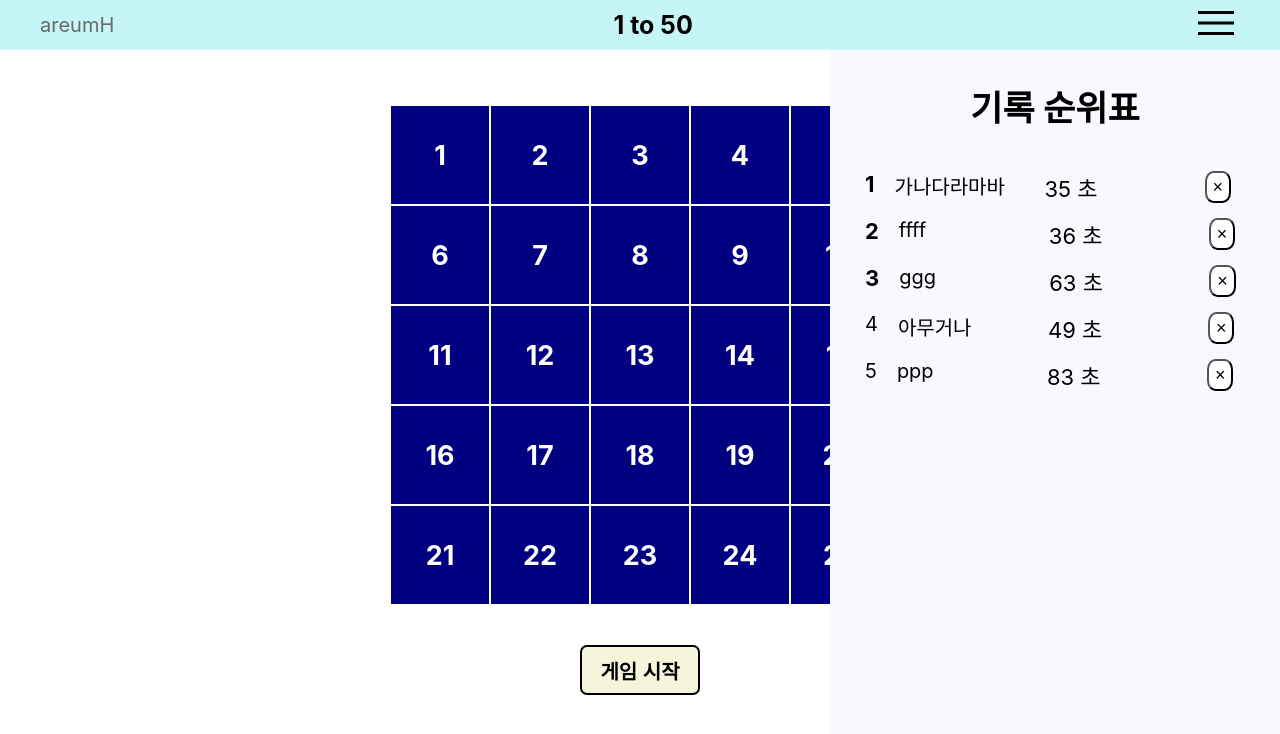
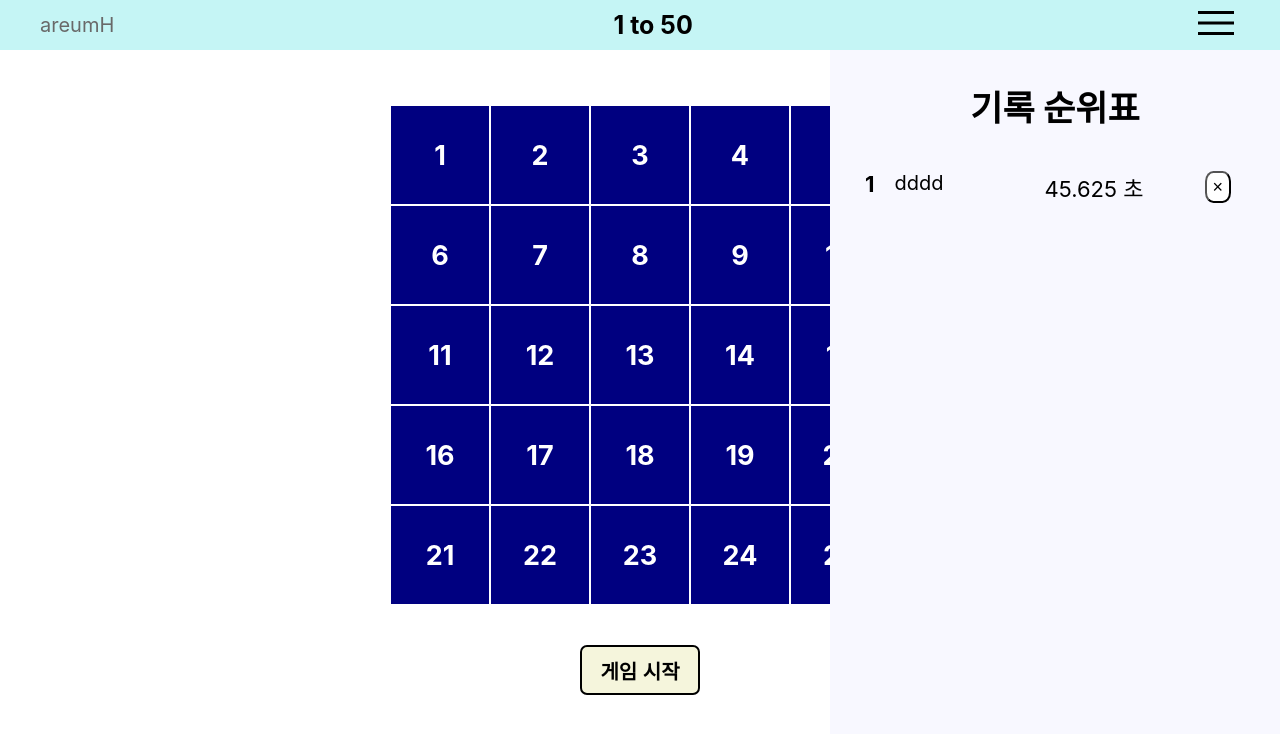
Before and after one commit to areumH/OneToFifty, a React (Create React App) app in the folder onetofifty/: page / in a window 1280 px wide. Shown: the top 734 px of the page. Built offline with nearby package versions, Linux system fonts and the light colour scheme.

Commit message:
ADD : 순위표로 기록 배열 가져오기

```diff
--- a/onetofifty/src/component/header/score/score.jsx
+++ b/onetofifty/src/component/header/score/score.jsx
@@ -1,14 +1,9 @@
 import { React, useState } from "react";
+import { scoreArray } from "../../main/modal/modal";
 import "./score.css";
 
 const Score = () => {
-  const [score, setScore] = useState([
-    [35, "가나다라마바"],
-    [36, "ffff"],
-    [63, "ggg"],
-    [49, "아무거나"],
-    [83, "ppp"]
-  ]);
+  const [score, setScore] = useState(scoreArray);
   const onRemove = (index) => {
     setScore(score.filter((_, i) => i !== index));
   };
@@ -21,8 +16,8 @@ const Score = () => {
       >
         {index + 1}
       </div>
-      <div className="name_style"> {value[1]} </div>
-      <div className="score_style"> {value[0]} 초 </div>
+      <div className="name_style"> {value[0]} </div>
+      <div className="score_style"> {value[1]} 초 </div>
       <button className="remove_button" onClick={() => onRemove(index)}>
         ×
       </button>
--- a/onetofifty/src/component/main/modal/modal.jsx
+++ b/onetofifty/src/component/main/modal/modal.jsx
@@ -1,11 +1,15 @@
 import { React, useState } from "react";
 import "./modal.css";
+
+export let scoreArray = [["dddd",45.625]];
 
 const Modal = ({ time, modalOff }) => {
   const [name, setName] = useState("");
 
   const onClick = () => {
-    console.log([name, time]);
+    scoreArray.push([name, time]);
+    console.log([name,time]);
+    console.log(scoreArray);
     modalOff();
   }
 
```
